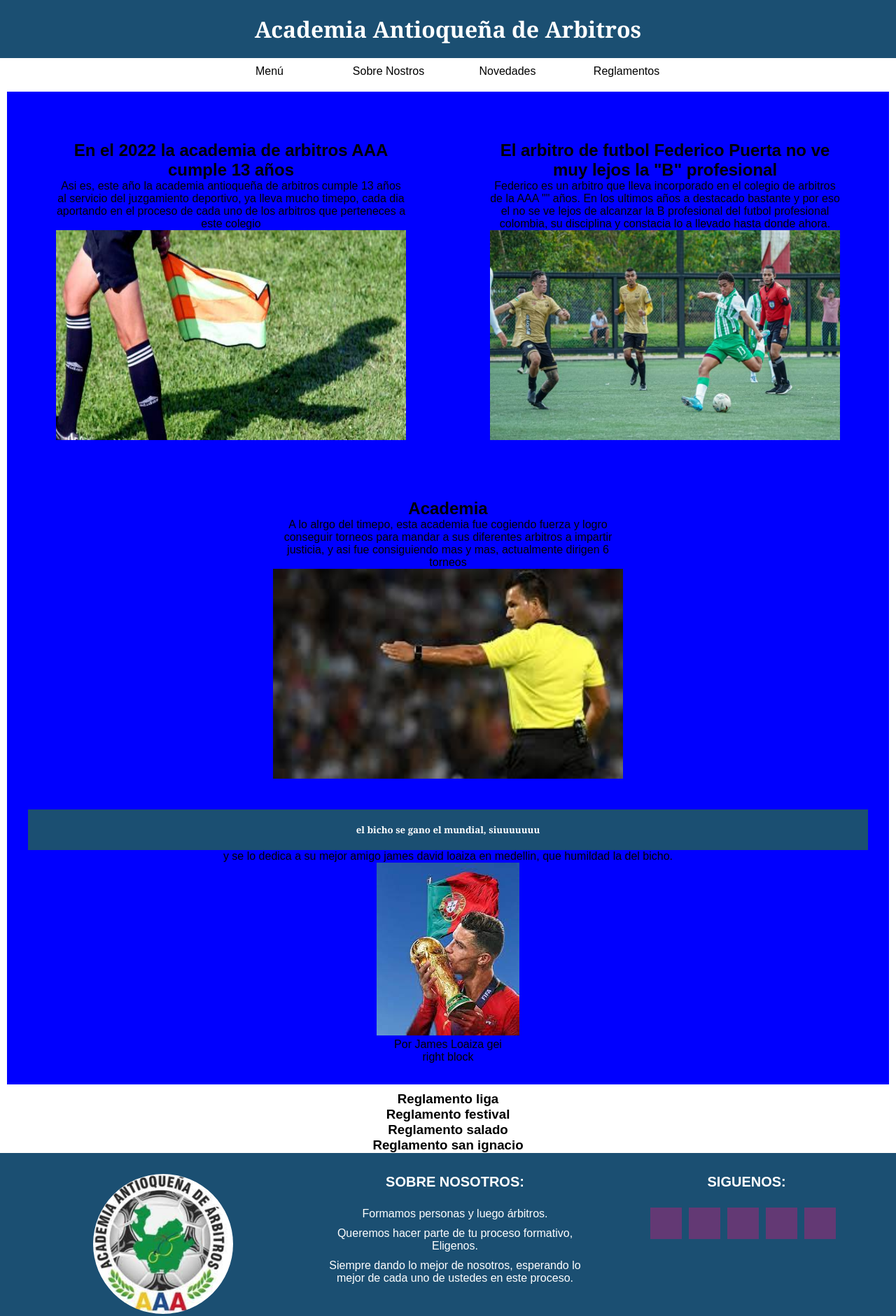
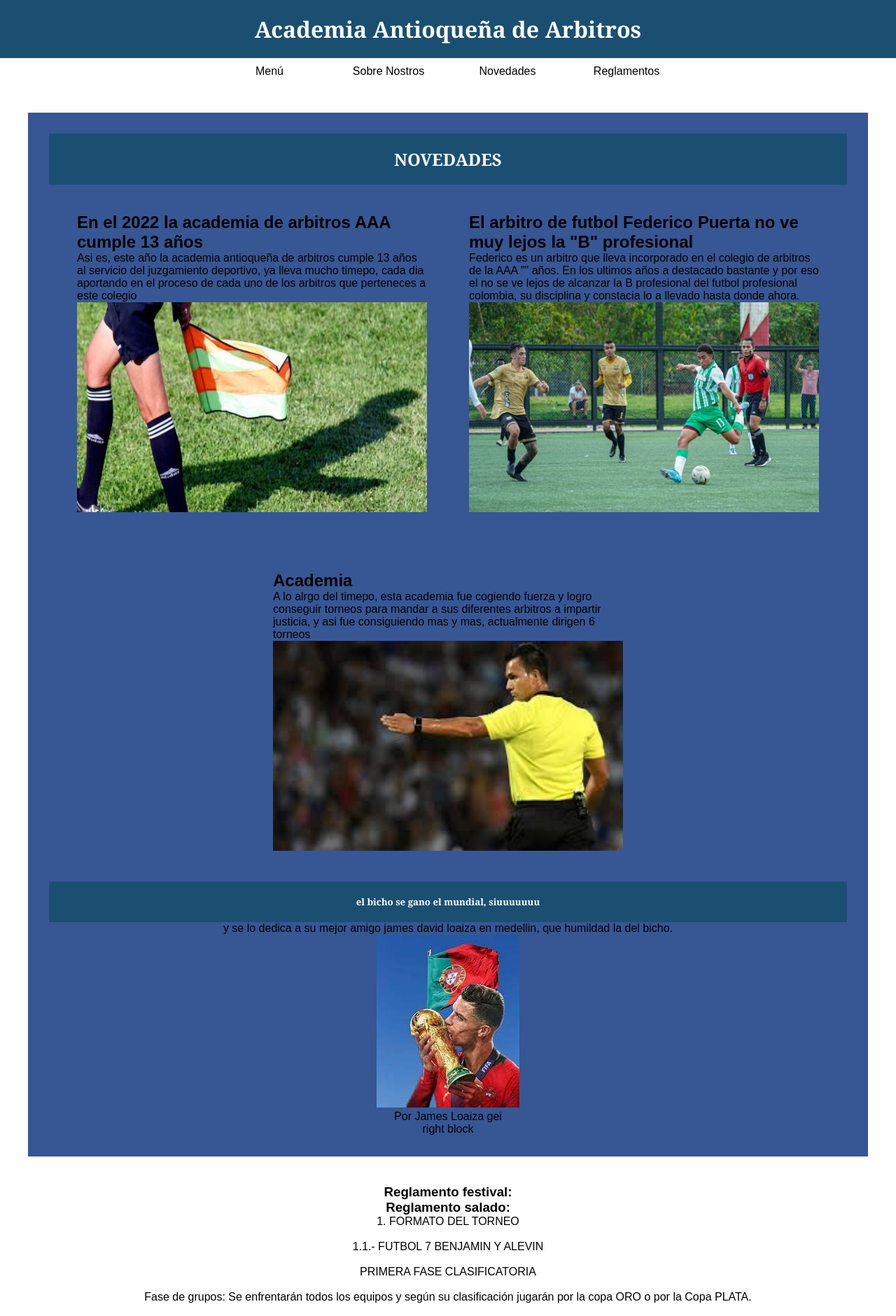
Before and after one commit to joseherrera92/Proyecto-Final-Desarrollo-web, a React (Create React App) app in the folder proyecto/: page / in a window 1280 px wide. Shown: the top 1881 px of the page at 70% size. Built offline with nearby package versions, Linux system fonts and the light colour scheme.

Commit message:
torneo el salado

```diff
--- a/proyecto/src/componentes/Novedades.js
+++ b/proyecto/src/componentes/Novedades.js
@@ -8,6 +8,7 @@ import foto_bicho from './Img/elBicho.jpg';
 const  Novedades = () => {
     return(
         <section className='Novedades'>
+            <h1>NOVEDADES</h1>
             <article className='novedad1'>
             <h2>El arbitro de futbol Federico Puerta no ve muy lejos la "B" profesional</h2>
             <p>Federico es un arbitro que lleva incorporado en el colegio de arbitros de la AAA "" años.
@@ -30,8 +31,6 @@ const  Novedades = () => {
                 </figure>
 
             </article>
-
-
 
             <article className='novedad3'>
             <h2>Academia </h2>
--- a/proyecto/src/componentes/Reglamentos.js
+++ b/proyecto/src/componentes/Reglamentos.js
@@ -3,21 +3,90 @@ import react from 'react';
 const Reglamentos = () => {
     return(
         <section className='reglamentos'>
-            <article className='reglamento liga'>
-                <></>
-                <h3> Reglamento liga</h3>
-            </article>
+            <article className='reglamento festival'>
+                <h3> Reglamento festival:</h3>
 
-            <article className='reglamento festival'>
-                <h3> Reglamento festival</h3>
             </article>
 
             <article className='reglamento salado'>
-                 <h3> Reglamento salado</h3>
+                 <h3> Reglamento salado:</h3>
+                 <section>
+                    1. FORMATO DEL TORNEO  <br></br>
+                    <br></br>
+                    1.1.- FUTBOL 7 BENJAMIN Y ALEVIN <br></br><br></br>
+                    PRIMERA FASE CLASIFICATORIA<br></br>
+                    <br></br>
+                    Fase de grupos: Se enfrentarán todos los equipos y según su clasificación jugarán por la copa ORO o por la Copa PLATA.<br></br>
+                    <br></br>
+                    Cada partido ganado supone la obtención de 3 PUNTOS <br></br>
+                    En caso de empate cada equipo obtendrá 1 PUNTO <br></br>
+                    En caso de empate en partidos de eliminatorias se lanzarán 3 penaltis por equipo.<br></br>
+                    1.2.- FUTBOL 11 INFANTIL CADETE Y JUVENIL. <br></br>
+                    Fase de grupos: Se enfrentarán todos los equipos y según su clasificación jugarán por la copa ORO o por la Copa PLATA.<br></br>
+                    <br></br>
+                    Cada partido ganado supone la obtención de 3 PUNTOS <br></br>
+                    En caso de empate cada equipo obtendrá 1 PUNTO <br></br>
+                    En caso de empate en partidos de eliminatorias se lanzarán 3 penaltie por equipo.<br></br>
+                    <br></br>
+                    2.- REGLAS <br></br>
+                    <br></br>
+                    El torneo es competencia del organizador y tiene lugar de acuerdo a este Reglamento apoyado según las normas de la FIFA y las adicionales de la RFEF en las modalidades de fútbol 11.<br></br>
+                    En caso de empate entre dos equipos en la fase de grupos, se tendrá en cuenta: <br></br>
+                    <br></br>
+                    Diferencia de goles particular. <br></br>
+                    Diferencia de goles general.<br></br>
+                    Goles a favor.<br></br>
+                    Moneda al aire.<br></br>
+                    En caso de empate entre más de dos equipos*: <br></br>
+
+                    Puntos conseguidos en los partidos jugados entre los equipos implicados.<br></br>
+                    Gol average de los partidos jugados entre los equipos implicados.<br></br>
+                    Número de goles a favor en los partidos jugados entre los equipos implicados.<br></br>
+                    Gol average general.<br></br>
+                    Número de goles a favor en la clasificación general del grupo.
+                    Moneda al aire<br></br>
+                    *Si el empate entre más de dos equipos en algún punto pasa a ser de dos equipos, entonces se considerará «empate entre dos equipos» y se deberá desempatar según los criterios oportunos.<br></br>
+
+                    Si durante los partidos de la fase final al concluir el tiempo reglamentario no se ha proclamado vencedor ningún equipo, se determinará mediante el lanzamiento de 3 penaltis. (Sólo podrán lanzar dichos penaltis los jugadores que se encontraban en juego en el momento de acabar el partido, no pudiendo repetir lanzamiento hasta que se completara una tanda entera).<br></br>
+
+                    3.- CATEGORÍAS Y DURACIÓN DE LOS PARTIDOS  <br></br>
+                    3.1.- BENJAMÍN Y ALEVIN <br></br>
+                    2 tiempos de 20 minutos <br></br>
+
+                    3.2.- INFANTIL CADETE Y JUVENIL <br></br>
+                    2 tiempos de 25 minutos<br></br>
+
+                    4.- SUSTITUCIONES <br></br>
+                    En cada partido se podrán realizar 1 paron en la primera mitad y 2 parones en la segunda para realizar los cambios. Los jugadores podrán sustituidos podrán regresar al partido.<br></br>
+
+                    5.- PUNTUALIDAD<br></br>
+                    Todos los equipos deberán estar en el terreno de juego cinco minutos antes del comienzo del partido y en la instalación al menos 30 minutos antes del comienzo del partido. Si algún equipo no se presentara, se le daría el partido por perdido por un resultado de 3-0. <br></br>
+                    <br></br>
+                    6.- FICHAS <br></br>
+                    Todos los equipos deberán tener las fichas federativas o DNI o libro de familia ( solo acto para menores de 14 años ) de sus jugadores a disposición de la organización si el equipo contrario solicitase revisión de las mismas a través del árbitro. <br></br>
+                    <br></br>
+                    7.- BALONES <br></br>
+                    Los balones de juego serán aportados por la organización . Los balones para calentar deben ser aportados por los equipos participantes. <br></br>
+                    <br></br>
+                    8.- SANCIONES <br></br>
+                    La expulsión por doble amonestación no conllevará suspensión. <br></br>
+
+                    El jugador que sea expulsado con roja directa por acciones del juego, no podrá jugar el siguiente partido. <br></br>
+
+                    Si la expulsión es por ofender al árbitro o rival, el comité de la organización determinará la sanción. <br></br>
+
+                    La organización se reserva el derecho de decidir si un jugador, jugadores o equipo son expulsados del torneo por actos de violencia de algún miembro del equipo o de la afición del propio equipo. <br></br>
+
+                    9.- DORSALES<br></br>
+                    Cada jugador tendrá que llevar el mismo dorsal de camiseta durante todo el torneo. Si por causas de fuerza mayor hubiera algún cambio, se deberá comunicar a la organización.<br></br>
+
+
+
+                 </section>
             </article>
 
             <article className='regalemnto san ignacio'>
-                 <h3> Reglamento san ignacio</h3>
+                 <h3> Reglamento san ignacio:</h3>
             </article>
         </section>
     );
--- a/proyecto/src/componentes/css/Novedades.css
+++ b/proyecto/src/componentes/css/Novedades.css
@@ -1,7 +1,7 @@
 .Novedades{
     padding: 30px;
-    background-color: blue;
-    margin: 10px;
+    background-color: #375694;
+    margin: 40px;
 }
 
 
@@ -12,6 +12,7 @@
     flex-direction: column;
     float: right;
     justify-content: right;
+    text-align: left;
 
 }
 
@@ -24,6 +25,7 @@
 .novedad2 {
     padding: 40px;
     width: 500px;
+    text-align: left;
 
 }
 
@@ -40,6 +42,7 @@
     flex-direction: column;
     justify-content: center;
     margin: auto;
+    text-align: left;
 
 }
 
--- a/proyecto/src/index.css
+++ b/proyecto/src/index.css
@@ -1,10 +1,6 @@
 body {
   margin: 0;
-  font-family: -apple-system, BlinkMacSystemFont, 'Segoe UI', 'Roboto', 'Oxygen',
-    'Ubuntu', 'Cantarell', 'Fira Sans', 'Droid Sans', 'Helvetica Neue',
-    sans-serif;
-  -webkit-font-smoothing: antialiased;
-  -moz-osx-font-smoothing: grayscale;
+  background-color: white;
 }
 
 code {
```
Also changed, not shown: proyecto/src/componentes/Img/elBicho.jfif (deleted).
